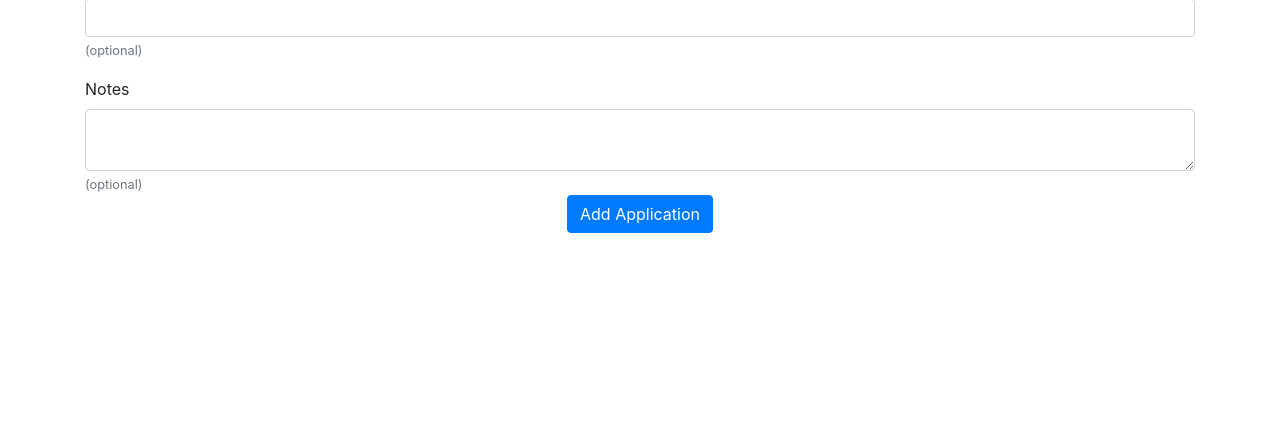
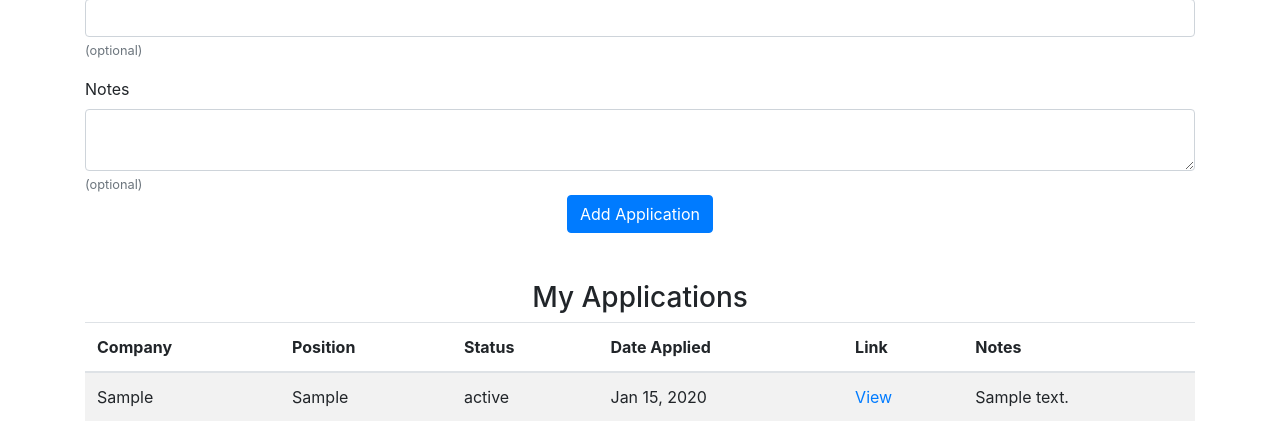
Before and after one commit to nathanjspriegel/job-application-tracker, a Flask app: page / in a window 1280 px wide. Shown: the part 475-912 px from the top of the page. Before the commit the page ends 708 px from the top, so only its background shows below. Run offline with Flask 3, Linux system fonts and the light colour scheme; a user stored in the database is signed in; tables that the repository leaves empty hold one stand-in row (values such as "Sample post"); some libraries are stand-ins or nearby versions.

Commit message:
Add My Applications in home
Display table of applications showing company, position, status,
date applied, link, and notes

```diff
--- a/website/templates/home.html
+++ b/website/templates/home.html
@@ -50,16 +50,51 @@
   <div class="form-group">
     <label for="link">Job Posting Link</label>
     <input type="url" class="form-control" id="link" name="link" />
-    <small id="optional" class="text-muted"> (optional) </small>
+    <small id="optionalLink" class="text-muted"> (optional) </small>
   </div>
 
-  <label for="notes">Notes</label>
+  <label for="note">Notes</label>
   <textarea name="note" id="note" class="form-control"></textarea>
-  <small id="optional" class="text-muted"> (optional) </small>
+  <small id="optionalNote" class="text-muted"> (optional) </small>
   <br />
 
   <div align="center">
     <button type="submit" class="btn btn-primary">Add Application</button>
   </div>
 </form>
+
+<h3 align="center" class="mt-5">My Applications</h3>
+<table class="table table-striped">
+  <thead>
+    <tr>
+      <th>Company</th>
+      <th>Position</th>
+      <th>Status</th>
+      <th>Date Applied</th>
+      <th>Link</th>
+      <th>Notes</th>
+    </tr>
+  </thead>
+  <tbody>
+    {% for application in user.applications %}
+    <tr>
+      <td>{{ application.company }}</td>
+      <td>{{ application.position }}</td>
+      <td>{{ application.status }}</td>
+      <td>{{ application.date_applied.strftime('%b %d, %Y') }}</td>
+      <td>
+        {% if application.link %}
+        <a href="{{ application.link }}" target="_blank">View</a>
+        {% endif %}
+      </td>
+      <td>{{ application.note or '' }}</td>
+    </tr>
+    {% else %}
+    <tr>
+      <td colspan="6" class="text-center text-muted">No applications yet.</td>
+    </tr>
+    {% endfor %}
+  </tbody>
+</table>
+
 {% endblock %}
```
